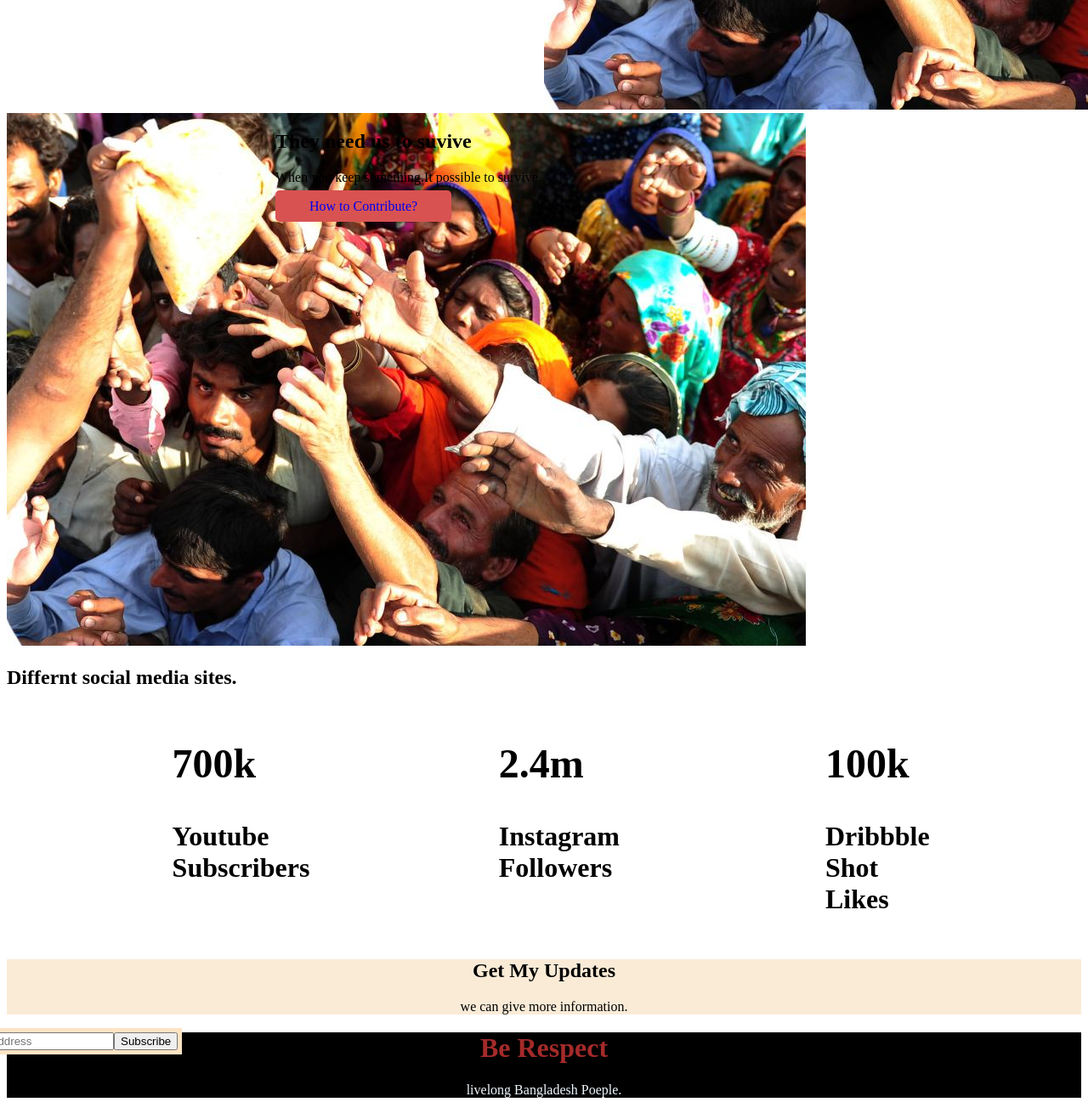
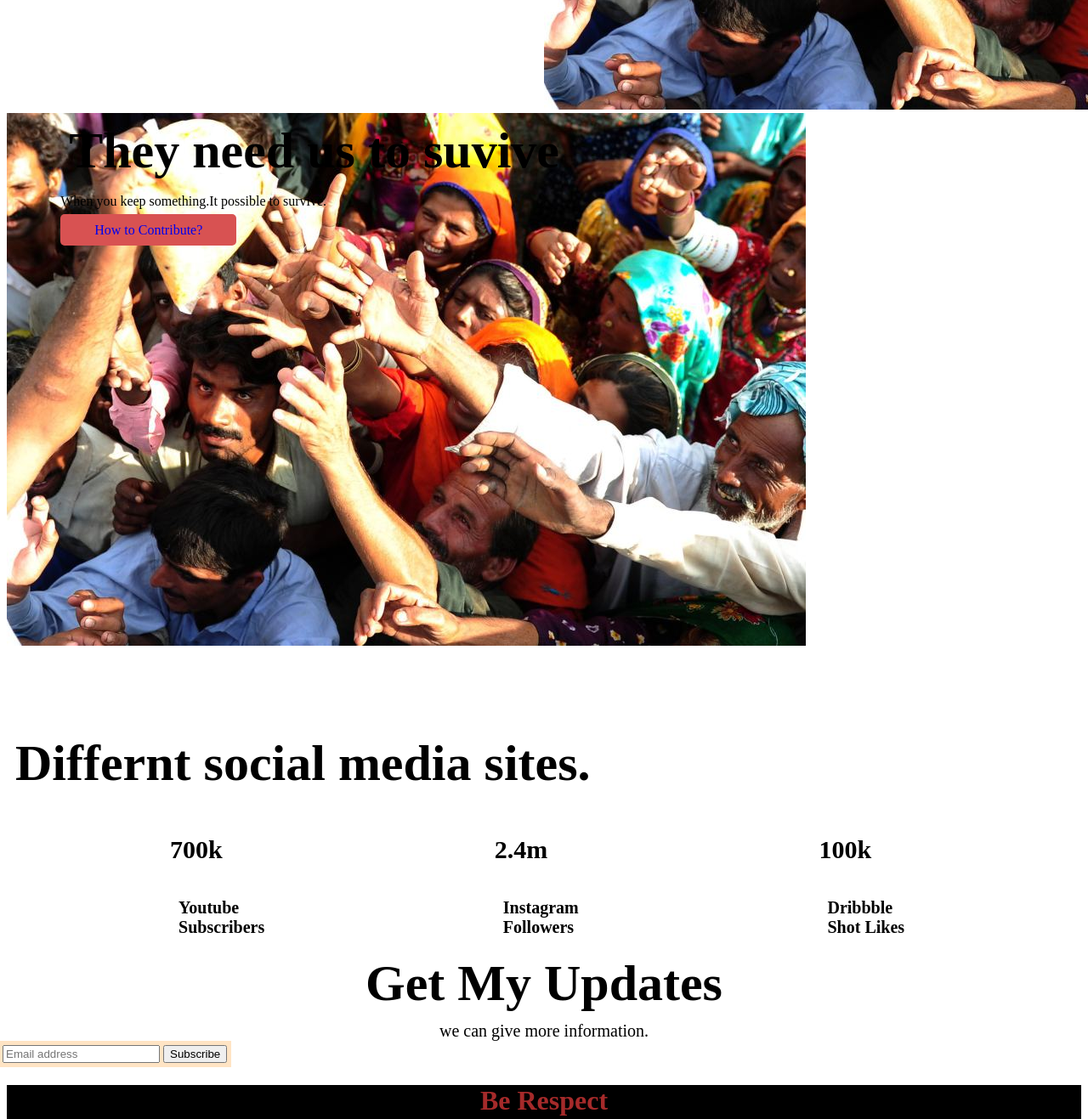
Before and after one commit to shahadot99999/donate-today, a plain HTML site: page index.html in a window 1280 px wide. Shown: the part 1940-3257 px from the top of the page at 85% size. Drawn offline with Linux system fonts and the light colour scheme.

Commit message:
final again

```diff
--- a/index.html
+++ b/index.html
@@ -95,7 +95,7 @@
 
     <section class="flexible-container">
         <div class="half-width">
-            <h1>Their lives depend on
+            <h1 class="tittle">Their lives depend on
                 your donation</h1>
             <p>When you can give any donation, you feel differnt in your mind.</p>
             <a class="donate-now" target="_blank" href="https://erecruitment.bb.org.bd/">How to Contribute?</a>
@@ -106,41 +106,37 @@
         </div>
     </section>
 
-    <section class="flexible-container">
+    <section class="flexible-container1">
 
-        <div class="half-width-img">
+        <div class="half-width-img1">
             <img src="images/donation0.jpg" alt="">
         </div>
-        <div class="half-width-1">
-            <h1>They need us
-                to suvive</h1>
-            <p>When you keep something.It possible to survive.</p>
-            <a class="donate-now" target="_blank" href="https://erecruitment.bb.org.bd/">How to Contribute?</a>
-
+        <div>
+            <h1 class="tittle">They need us to suvive</h1>
+            <p>When you keep something.It possible to survive.</p> <a class="donate-now" target="_blank"
+                href="https://erecruitment.bb.org.bd/">How to Contribute?</a>
         </div>
-
     </section>
     <section>
         <div>
-            <h1>
+            <h1 class="tittle">
                 Differnt social media sites.
             </h1>
             <div class="box">
-
                 <div class="box-border">
-                    <h2>700k</h2>
-                    <p>Youtube Subscribers</p>
+                    <h4>700k</h4>
+                    <p class="text">Youtube Subscribers</p>
 
                 </div>
 
                 <div class="box-border">
-                    <h2>2.4m</h2>
-                    <p>Instagram Followers</p>
+                    <h4>2.4m</h4>
+                    <p class="text">Instagram Followers</p>
                 </div>
 
                 <div class="box-border">
-                    <h2>100k</h2>
-                    <p>Dribbble Shot Likes</p>
+                    <h4>100k</h4>
+                    <p class="text">Dribbble Shot Likes</p>
                 </div>
 
             </div>
@@ -148,12 +144,17 @@
     </section>
     <section class="get-update">
         <div>
-            <h1>Get My Updates</h1>
-            <p>we can give more information.</p>
+            <h1 class="tittle">Get My Updates</h1>
+            <p class="text">we can give more information.</p>
         </div>
+    </section>
+    <section>
         <div class="email-subscription">
-            <input type="text" placeholder="Email address" name="mail" required>
-            <input type="submit" value="Subscribe">
+            <div class="email-boxshadow">
+                <input type="text" placeholder="Email address" name="mail" required>
+                <input type="submit" value="Subscribe">
+            </div>
+
         </div>
     </section>
 
--- a/style.css
+++ b/style.css
@@ -84,10 +84,10 @@
 .box-border {
 
     width: 10%;
-    text-size-adjust: 20%;
+    font-size: 30Px;
     margin-left: 5%;
     margin-right: 5%;
-    padding-left: 20px;
+    padding-left: 10px;
 
 }
 
@@ -161,25 +161,44 @@
 
 }
 
+.flexible-container1 {
+    display: flex;
+    margin-bottom: 100px;
+}
+
+.half-width-img1 {
+    width: 5%;
+    position: left;
+}
+
 .half-width-1 {
     text-emphasis-position: right;
 }
 
+
 .get-update {
 
     text-align: center;
-    background-color: antiquewhite;
+
 }
 
 .email-subscription {
-    display: flex;
+    width: 40px;
+    height: 20px;
+    background-color: rgb(250, 165, 165);
+}
+
+.email-boxshadow {
+
     position: absolute;
     padding: 5px;
     background-color: bisque;
+    margin-left: -5%;
+    border-radius: 0%;
+    margin: -10px;
 
-    text-align: center;
-    margin-left: -5%;
 }
+
 
 .footer-background {
     background-color: black;
```
